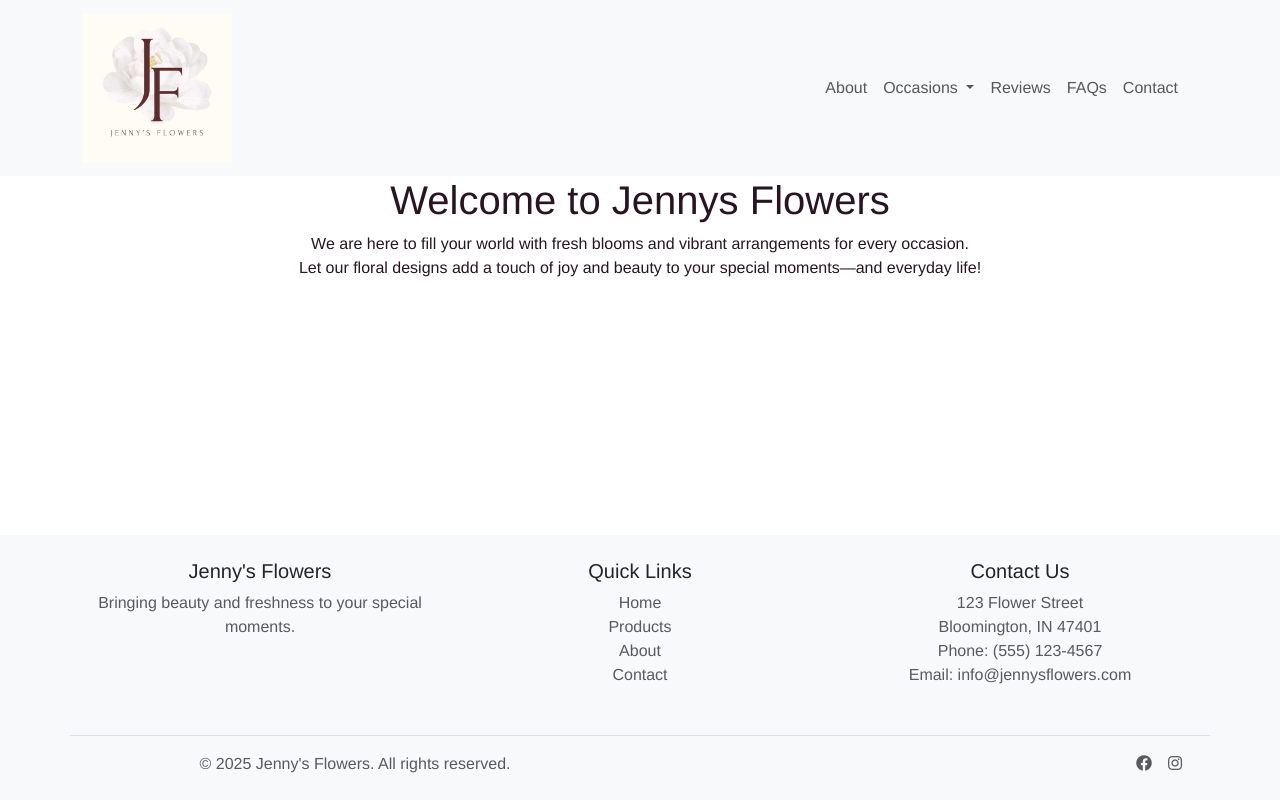
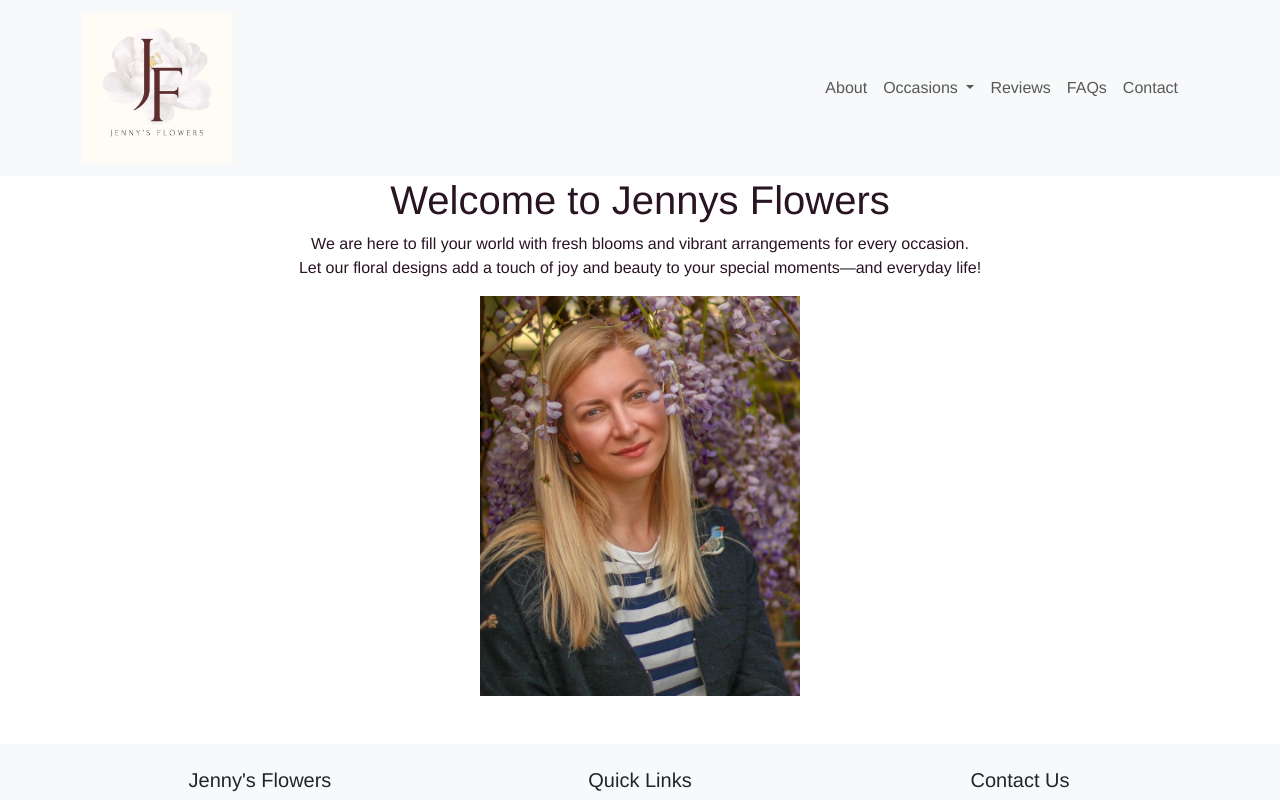
Before and after one commit to Junikab/jennys-flowers, a Vue app: page / in a window 1280 px wide. Shown: the top 800 px of the page. Built offline with nearby package versions, Linux system fonts and the light colour scheme.

Commit message:
footer added. social media links edited

```diff
--- a/src/App.vue
+++ b/src/App.vue
@@ -1,5 +1,5 @@
 <template>
-  <div>
+  <div class="app-wrapper">
     <TheHeader />
     <HomePage msg="Welcome to Jennys Flowers" />
     <TheFooter />
@@ -26,8 +26,13 @@ export default {
   text-align: center;
   color: #291422;
 }
+.app-wrapper {
+  min-height: 100vh;
+  display: flex;
+  flex-direction: column;
+}
 .body {
-  /* background-color: #4d2525; */
-  padding-bottom: 250px;
+  background-color: #e8cece;
+  /* padding-bottom: 250px; */
 }
 </style>
--- a/src/components/layout/TheFooter.vue
+++ b/src/components/layout/TheFooter.vue
@@ -41,10 +41,16 @@
           </p>
         </div>
         <div class="col-md-6 text-md-end">
-          <a href="#" class="text-muted me-3"
+          <a
+            href="https://www.facebook.com/profile.php?id=61565467934102"
+            target="_blank"
+            class="text-muted me-3"
             ><i class="fab fa-facebook"></i
           ></a>
-          <a href="#" class="text-muted me-3"
+          <a
+            href="https://www.instagram.com/Jennysflowers_au/#"
+            target="blank"
+            class="text-muted me-3"
             ><i class="fab fa-instagram"></i
           ></a>
         </div>
@@ -61,9 +67,9 @@ export default {
 
 <style scoped>
 .footer {
-  position: fixed;
-  bottom: 0;
-  width: 100%;
+  margin-top: auto;
+  /* bottom: 0;
+  width: 100%; */
   /* height: 150px; */
 }
 .footer a {
--- a/src/components/layout/TheNavigation.vue
+++ b/src/components/layout/TheNavigation.vue
@@ -10,7 +10,7 @@
         <span class="navbar-toggler-icon"></span>
       </button>
       <div class="collapse navbar-collapse" id="navbarNav">
-        <ul class="navbar-nav me-auto mb-2 mb-lg-0">
+        <ul class="navbar-nav ms-auto mb-2 mb-lg-0">
           <li class="nav-item">
             <a class="nav-link" href="#about">About</a>
           </li>
--- a/src/views/HomePage.vue
+++ b/src/views/HomePage.vue
@@ -7,6 +7,11 @@
       Let our floral designs add a touch of joy and beauty to your special
       moments—and everyday life!
     </p>
+    <img
+      src="@/assets/images/logo/JennyWisteria.jpg"
+      alt="Jenny's Flowers"
+      height="400"
+    />
   </div>
 </template>
 
```
Also changed, not shown: src/assets/images/logo/Jenny.jpg (added), src/assets/images/logo/JennyWisteria.jpg (added).
